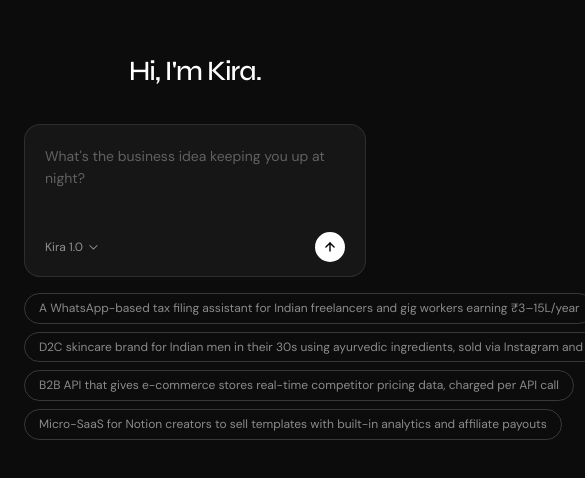
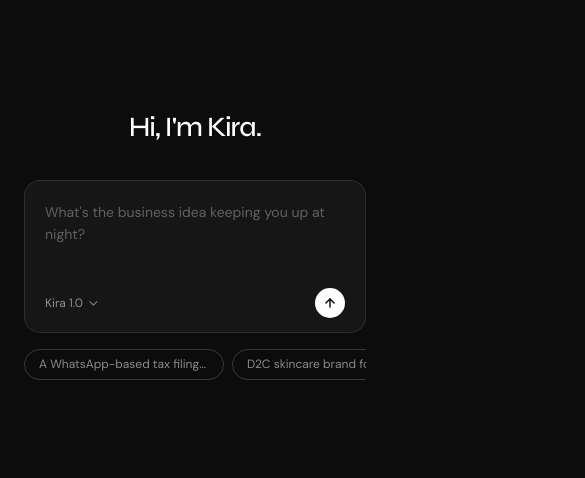
Before and after one commit to divvyanshush/business-intelligence-engine, a Next.js app: page / in a window 390 px wide. Shown: the part 178-656 px from the top of the page, 585 px wide, since content can reach past the window. Built offline with nearby package versions, Linux system fonts and the light colour scheme.

Commit message:
mobile chips: horizontal scroll + truncate

```diff
--- a/styles/globals.css
+++ b/styles/globals.css
@@ -54,8 +54,14 @@ html, body { height: 100%; background: var(--bg); color: var(--text); font-famil
 
 /* ─── CHIPS — Perplexity style ─── */
 .chips-row { display: flex; flex-wrap: wrap; gap: 8px; margin-top: 16px; width: 100%; }
-.chip { background: transparent; border: 0.5px solid var(--border2); outline: none; border-radius: 20px; padding: 6px 14px; font-size: 12px; color: var(--text3); cursor: pointer; white-space: nowrap; font-family: 'DM Sans', sans-serif; transition: color 0.15s, border-color 0.15s, background 0.15s; line-height: 1.4; }
+.chip { background: transparent; border: 0.5px solid var(--border2); outline: none; border-radius: 20px; padding: 6px 14px; font-size: 12px; color: var(--text3); cursor: pointer; white-space: nowrap; font-family: 'DM Sans', sans-serif; transition: color 0.15s, border-color 0.15s, background 0.15s; line-height: 1.4; max-width: 260px; overflow: hidden; text-overflow: ellipsis; }
 .chip:hover { color: var(--text2); border-color: rgba(255,255,255,0.32); background: rgba(255,255,255,0.04); }
+
+@media (max-width: 600px) {
+  .chips-row { flex-wrap: nowrap; overflow-x: auto; scrollbar-width: none; padding-bottom: 4px; }
+  .chips-row::-webkit-scrollbar { display: none; }
+  .chip { max-width: 200px; flex-shrink: 0; }
+}
 
 /* ─── RUNNING ─── */
 .running-body { width: 100%; max-width: 480px; padding: 0 24px; }
```
